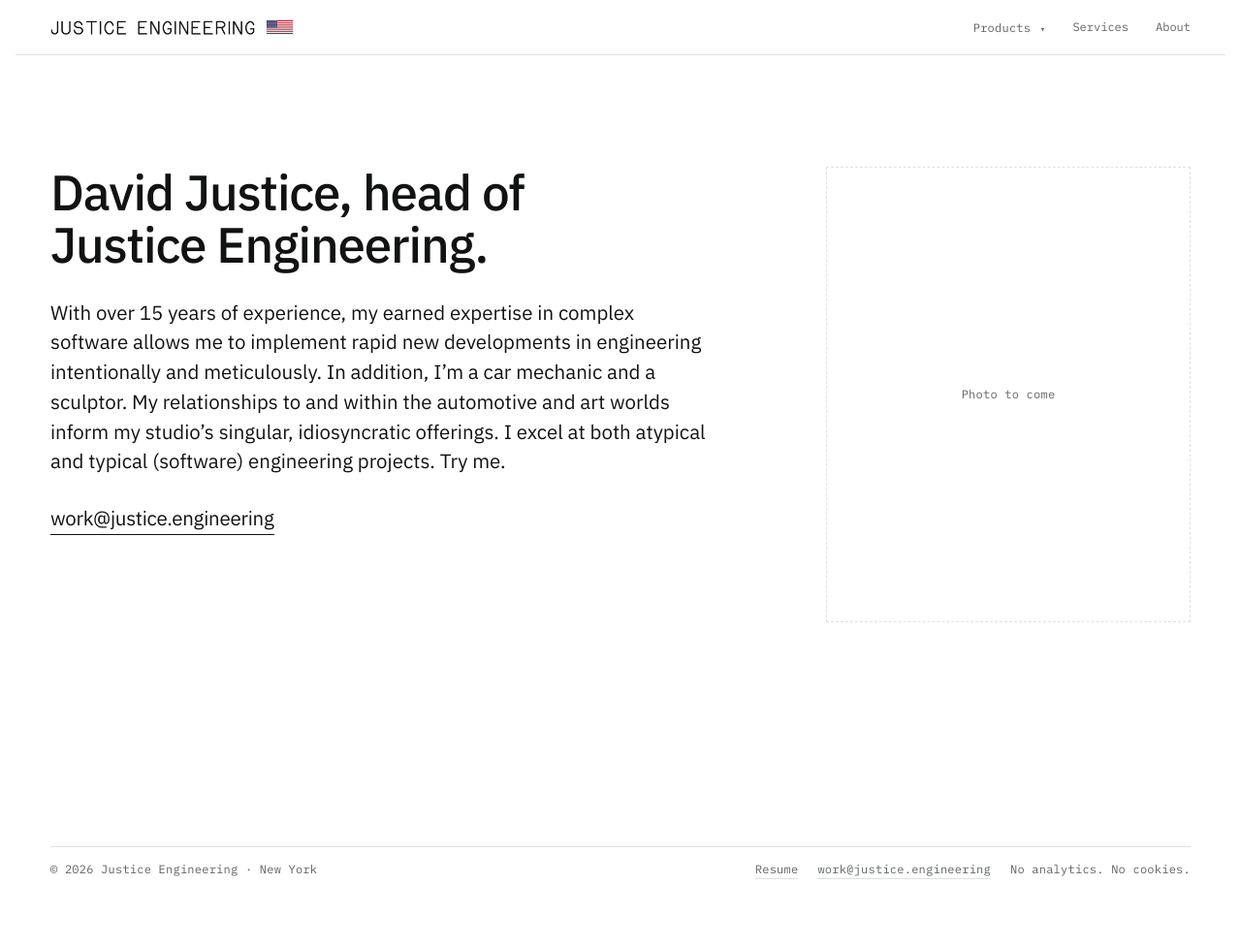
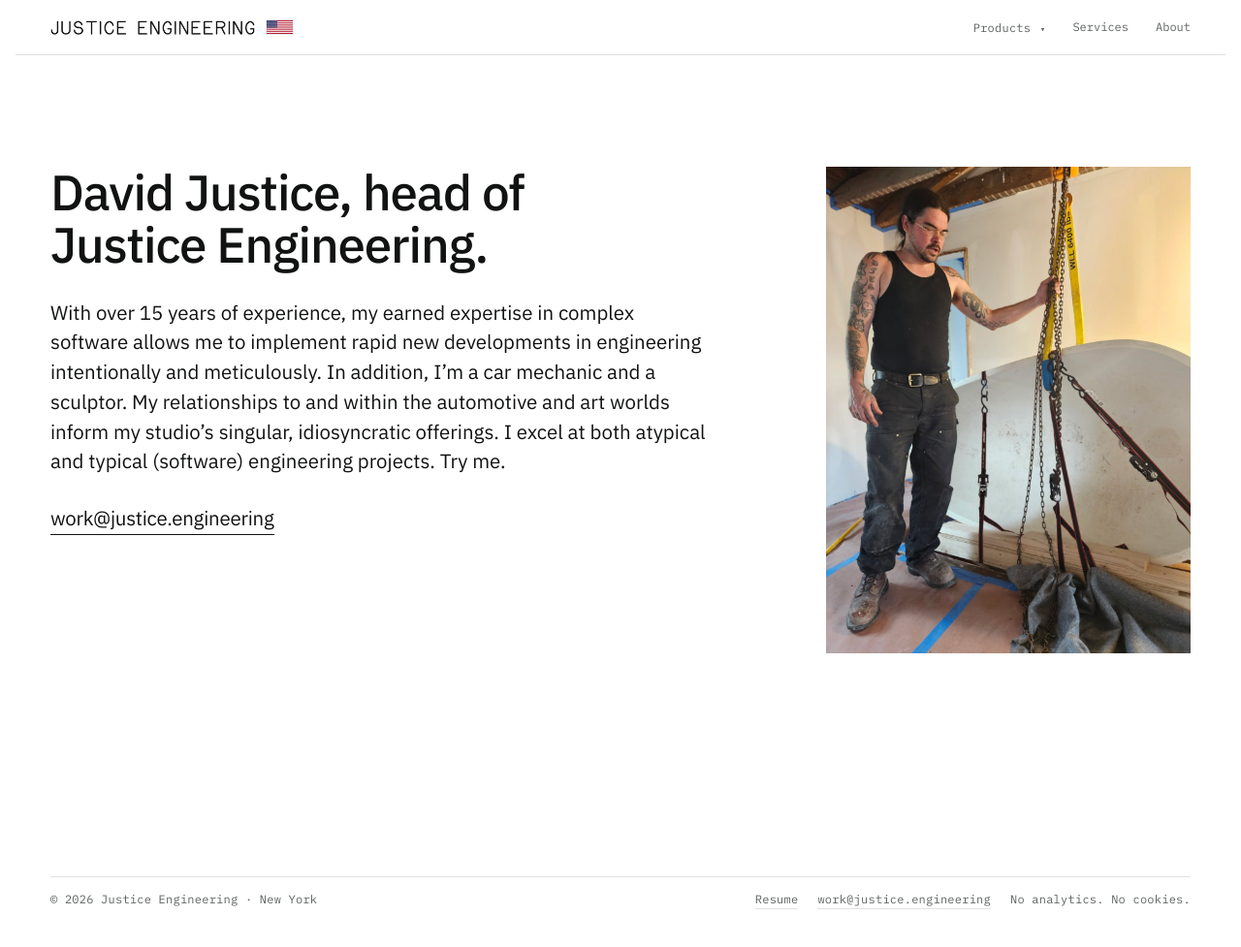
Before and after one commit to JusticeEngineering/JusticeEngineering.github.io, a Jekyll site: the page built from about/index.html, in a window 1280 px wide and 994 px high. Shown: the top 977 px of the window at 97% size. Built offline with Jekyll 4.4.1, drawn with Linux system fonts in a browser that asks for light colours.

Commit message:
About: add dj's photo
Co-Authored-By: Claude Opus 5.5 <noreply@anthropic.com>
Claude-Session: https://claude.ai/code/session_018JdvXJePWZNQQ4WrCh9tgv

```diff
--- a/_config.yml
+++ b/_config.yml
@@ -3,7 +3,7 @@ url: https://justice.engineering
 email: work@justice.engineering
 # Booking link for "Schedule a meeting" on the Services page. Leave empty to fall back to email.
 booking_url: "https://cal.com/justiceengineering/intro"
-about_photo: ""
+about_photo: "/images/about.jpg"
 markdown: kramdown
 exclude:
   - README.md
--- a/about/index.html
+++ b/about/index.html
@@ -10,6 +10,6 @@ description: David Justice, head of Justice Engineering. Software engineer, car
           <p class="contact"><a href="mailto:{{ site.email }}">{{ site.email }}</a></p>
         </div>
         <figure class="about-photo">
-          {% if site.about_photo != "" %}<img src="{{ site.about_photo }}" alt="David Justice">{% else %}<div class="ph mono">Photo to come</div>{% endif %}
+          {% if site.about_photo != "" %}<img src="{{ site.about_photo }}" alt="David Justice rigging a cast tub with a chain hoist and straps">{% else %}<div class="ph mono">Photo to come</div>{% endif %}
         </figure>
       </div>
```
Also changed, not shown: images/about.jpg (added).
